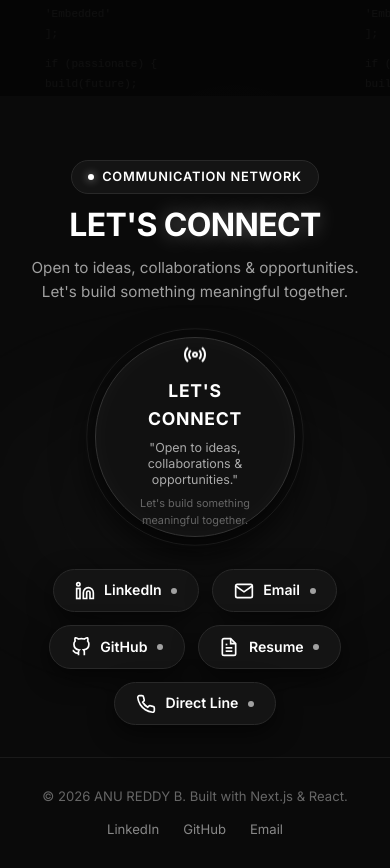
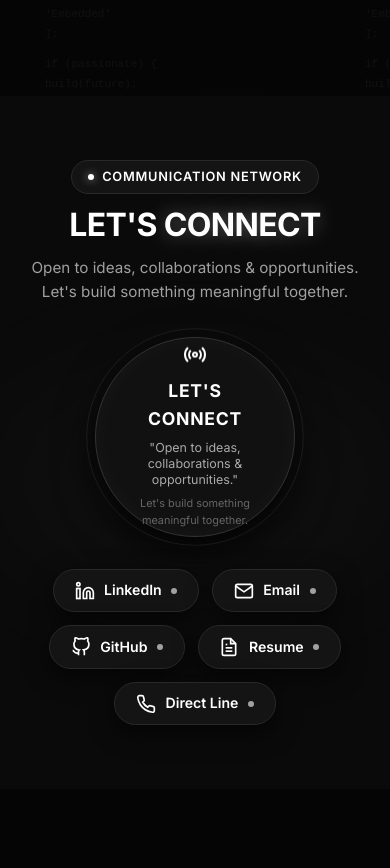
Before and after one commit to anureddyb20/anu, a Next.js app: page / in a window 390 px wide. Shown: the part 6753-7621 px from the top of the page. After the commit the page ends 7542 px from the top, so only its background shows below. Built offline with nearby package versions, Linux system fonts and the light colour scheme.

Commit message:
feat: implement responsive interactive ConnectSection with SVG node network and hover states

```diff
--- a/src/components/ConnectSection.module.css
+++ b/src/components/ConnectSection.module.css
@@ -1,7 +1,7 @@
 .connectSection {
   position: relative;
   width: 100%;
-  padding: 6rem 0 0 0;
+  padding: 6rem 0 4rem 0;
   overflow: hidden;
   background: #0a0a0a;
 }
@@ -438,53 +438,10 @@
   gap: 0.3rem;
 }
 
-/* Footer Styling */
-.footer {
-  width: 100%;
-  border-top: 1px solid #1a1a1a;
-  padding: 1.75rem 1.5rem;
-  margin-top: 2rem;
-  background: #0a0a0a;
-  position: relative;
-  z-index: 2;
-}
-
-.footerContent {
-  max-width: 1100px;
-  margin: 0 auto;
-  display: flex;
-  align-items: center;
-  justify-content: space-between;
-  gap: 1rem;
-  flex-wrap: wrap;
-}
-
-.copyright {
-  font-size: 0.82rem;
-  color: #666666;
-}
-
-.footerLinks {
-  display: flex;
-  align-items: center;
-  gap: 1.5rem;
-}
-
-.footerLinks a {
-  font-size: 0.82rem;
-  color: #888888;
-  text-decoration: none;
-  transition: color 0.2s ease;
-}
-
-.footerLinks a:hover {
-  color: #ffffff;
-}
-
 /* Responsive Styles for Mobile and Tablet */
 @media (max-width: 768px) {
   .connectSection {
-    padding: 4rem 0 0 0;
+    padding: 4rem 0 2rem 0;
   }
 
   .heading {
@@ -542,10 +499,4 @@
   .infoCard {
     display: none;
   }
-
-  .footerContent {
-    flex-direction: column;
-    text-align: center;
-    gap: 0.75rem;
-  }
 }
--- a/src/components/ConnectSection.tsx
+++ b/src/components/ConnectSection.tsx
@@ -248,24 +248,6 @@ export default function ConnectSection() {
           })}
         </div>
       </div>
-
-      {/* Minimal Footer */}
-      <footer className={styles.footer}>
-        <div className={styles.footerContent}>
-          <span className={styles.copyright}>
-            © {new Date().getFullYear()} ANU REDDY B. Built with Next.js & React.
-          </span>
-          <div className={styles.footerLinks}>
-            <a href={resumeData.linkedin} target="_blank" rel="noopener noreferrer">
-              LinkedIn
-            </a>
-            <a href={resumeData.github} target="_blank" rel="noopener noreferrer">
-              GitHub
-            </a>
-            <a href={`mailto:${resumeData.email}`}>Email</a>
-          </div>
-        </div>
-      </footer>
     </section>
   );
 }
```
